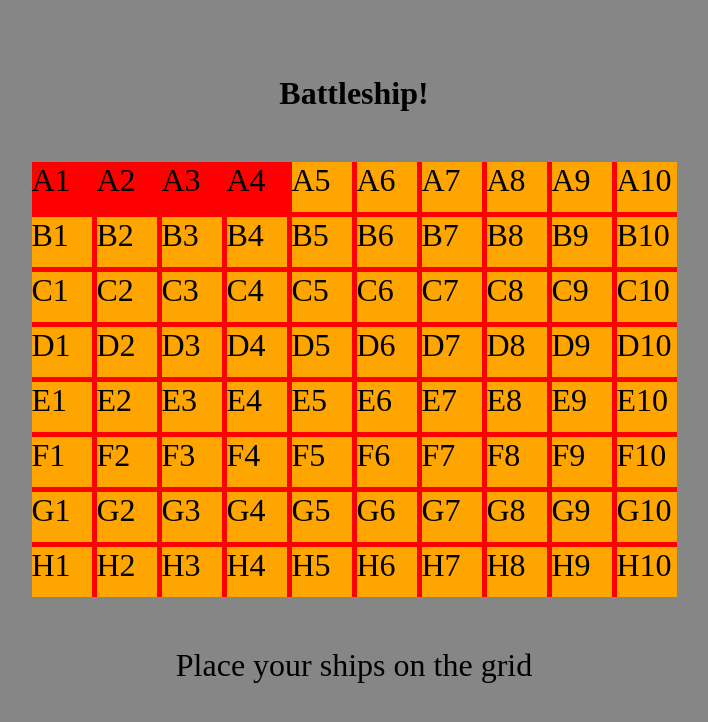
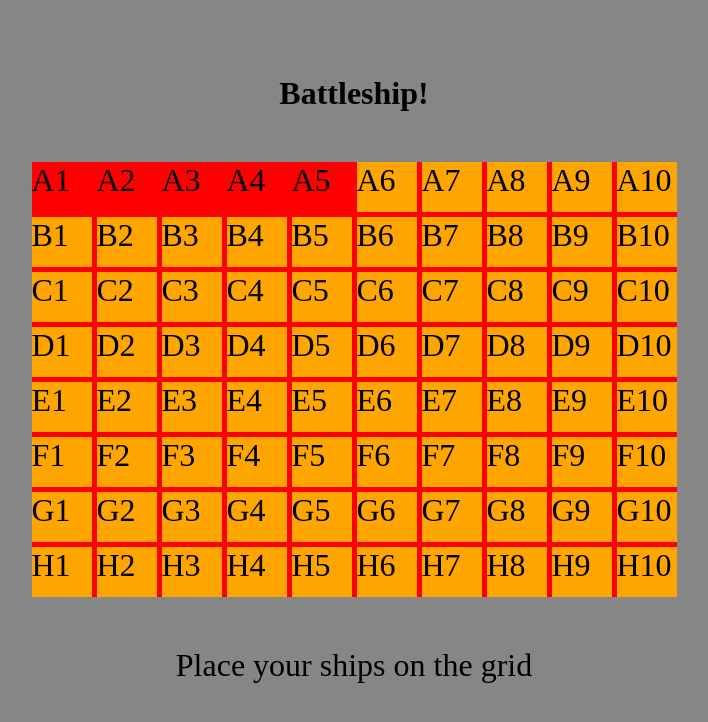
Before and after one commit to yhbe/battleShip, a website built with webpack: page src/index.html in a window 1280 px wide. Both pictures are taken after a click on the element "A1". Shown: the whole page, without its empty margins (286-994 px from the left). Built offline with nearby package versions, Linux system fonts and the light colour scheme.

Commit message:
working on adding computer board

```diff
--- a/src/Dom/gameLoop.js
+++ b/src/Dom/gameLoop.js
@@ -3,53 +3,79 @@ import { Gameboard } from "../Components/gameboard";
 export function gameLoop() {
   let playerBoard = new Gameboard();
   // let computerBoard = new Gameboard();
-  placeTheShips();
+  setUpStartBoard();
+  callShip(5);
 
-  function placeTheShips() {
-    const computerDiv = document.querySelector(".computergrid");
-    computerDiv.style.display = "none";
+  function setUpStartBoard() {
     //add handle computerdiv function toggle!
     const div = document.querySelector(".playergrid");
     for (let elem of playerBoard.board) {
       let squareDiv = document.createElement("div");
       squareDiv.className = `${elem.slice(0, -1)} squareDiv`;
       squareDiv.innerHTML = `${elem.slice(0, -1)}`;
+      div.append(squareDiv);
+    }
+  }
 
-      squareDiv.addEventListener("mouseenter", () => {
-        let fakeBoard = new Gameboard();
+  function callShip(length) {
+    if (length === 0) return;
+    let squareDiv = document.querySelectorAll(".squareDiv");
+    toggleComputerBoard();
 
-        let highLight = fakeBoard.place("4", squareDiv.innerHTML, "axisX");
+    function mouseEnter(event) {
+      let fakeBoard = new Gameboard();
+      let highLight = fakeBoard.place(length, event.target.innerHTML, "axisX");
+      if (!highLight) {
+        return;
+      }
 
-        if (!highLight) {
-          return;
-        }
+      highLight.forEach((light) => {
+        let a = document.getElementsByClassName(light);
+        a[0].classList.add("active");
+      });
+    }
 
-        highLight.forEach(function placeShip(light) {
-          let a = document.getElementsByClassName(light);
-          a[0].classList.add("active");
-          console.log(a[0]);
-        });
-      });
+    squareDiv.forEach((div) => {
+      div.addEventListener("mouseenter", mouseEnter);
 
-      squareDiv.onmouseout = function () {
+      div.onmouseout = function () {
         let allActive = document.querySelectorAll(".active");
         allActive.forEach((div) => div.classList.remove("active"));
       };
 
-      squareDiv.addEventListener("click", (event) => {
+      div.addEventListener("click", (event) => {
         if (event.target.classList.contains("active")) {
-          let a = playerBoard.place(4, event.target.classList[0], "axisX");
+          let a = playerBoard.place(length, event.target.classList[0], "axisX");
 
-          a.forEach(function placeShip(light) {
-            let allShipLocations = document.getElementsByClassName(light);
+          a.forEach((shipPart) => {
+            let allShipLocations = document.getElementsByClassName(shipPart);
             allShipLocations[0].classList.add("activeship");
           });
-
           console.log(playerBoard.board);
-          console.log(event.target.classList[0], "Jackpot!");
+          // removeListener();
+          length = length - 1;
+        }
+        if (length === 0) {
+          removeListener();
+          toggleComputerBoard();
         }
       });
-      div.append(squareDiv);
+    });
+    function removeListener() {
+      let squareDiv = document.querySelectorAll(".squareDiv");
+      squareDiv.forEach((div) =>
+        div.removeEventListener("mouseenter", mouseEnter)
+      );
+    }
+
+    function toggleComputerBoard() {
+      const computerDiv = document.querySelector(".computergrid");
+      computerDiv.classList.toggle("hidden");
+      console.log(computerDiv);
+    }
+
+    function computerBoard() {
+      toggleComputerBoard();
     }
   }
 }
--- a/src/style.css
+++ b/src/style.css
@@ -47,3 +47,7 @@ body{
 .activeship{
   background-color: red;
 }
+
+.hidden{
+  display: none;
+}
```
